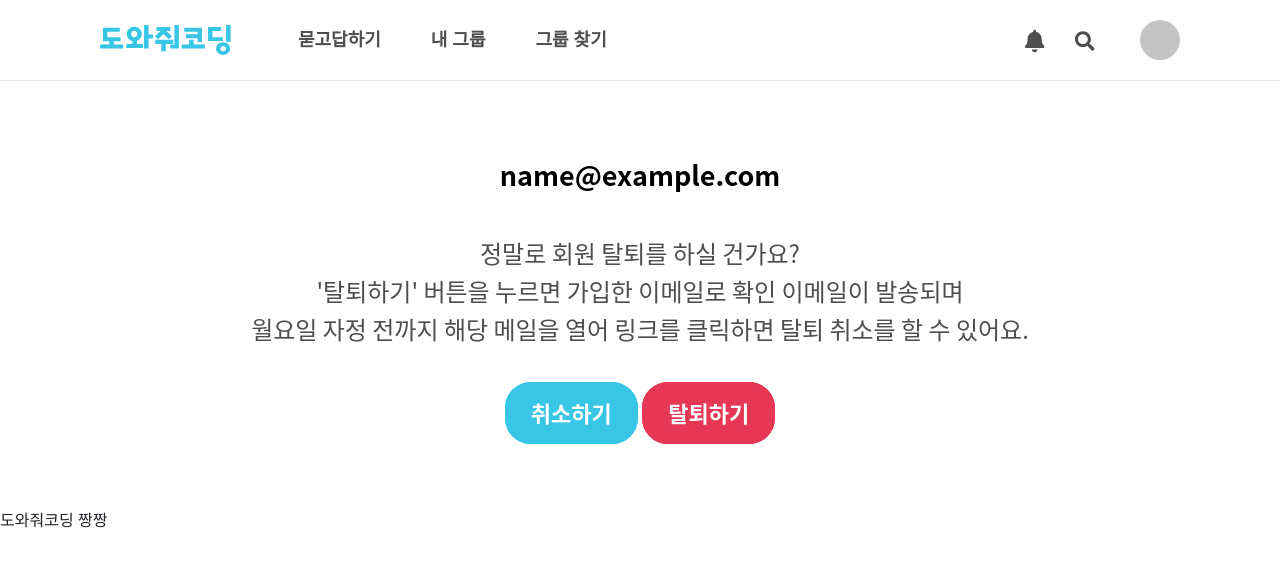
After one commit to hongsy0113/Piro16_Help_Coding, a Django app: page /drop/ in a window 1280 px wide. The commit adds this page. Shown: the top 567 px of the page. Run offline with Django 4.2, Linux system fonts and the light colour scheme; the visitor is signed in with stand-in values (Sample User, id 1); parts of the project's set-up code (start-up, migrations or seed data) failed here and were passed over; some libraries are stand-ins or nearby versions.

Commit message:
[FEAT] user drop

```diff
--- a/static/css/singup_success.css
+++ b/static/css/singup_success.css
@@ -42,8 +42,8 @@ button {
 
 .return-main__btn {
   padding: 12px 24px 14px;
-    background: #37C6E6;
-    border: 2px solid #37C6E6;
+  background: #37c6e6;
+  border: 2px solid #37c6e6;
   box-sizing: border-box;
   border-radius: 26px;
 
@@ -51,12 +51,33 @@ button {
   font-weight: bold;
   font-size: 22px;
   line-height: 105%;
-    color: #FFFFFF;
+  color: #ffffff;
   text-decoration: none;
 }
 
 .return-main__btn:hover {
-    color: #37C6E6;
-    background: #FFFFFF;
+  color: #37c6e6;
+  background: #ffffff;
   transition: 0.3s;
 }
+
+.drop__btn {
+  padding: 12px 24px 14px;
+  background: #e63754;
+  border: 2px solid #e63754;
+  box-sizing: border-box;
+  border-radius: 26px;
+
+  font-family: Noto Sans CJK KR;
+  font-weight: bold;
+  font-size: 22px;
+  line-height: 105%;
+  color: #ffffff;
+  text-decoration: none;
+}
+
+.drop__btn:hover {
+  color: #e63754;
+  background: #ffffff;
+  transition: 0.3s;
+}
--- /dev/null
+++ b/templates/user/drop.html
@@ -0,0 +1,28 @@
+{% extends 'base.html' %}
+{% load static %}
+
+{% block css %}
+<link rel="stylesheet" href="{% static 'css/singup_success.css' %}">
+{% endblock %}
+
+{% block title %} 도와줘, 코딩 | 회원 탈퇴 {% endblock %}
+
+{% block content %}
+
+<div class="email__box">
+    <span class="email-text">{{ email }}</span>
+</div>
+
+<div class="signup__success">
+    <p class="signup__success--message">
+    <span>정말로 회원 탈퇴를 하실 건가요?</span>
+    <span>'탈퇴하기' 버튼을 누르면 가입한 이메일로 확인 이메일이 발송되며</span>
+    <span>월요일 자정 전까지 해당 메일을 열어 링크를 클릭하면 탈퇴 취소를 할 수 있어요.</span>
+    </p>
+    <div>
+      <a class="return-main__btn" href="{% url 'user:mypage' %}">취소하기</a>
+      <a class="drop__btn" href="{% url 'user:drop_success' %}">탈퇴하기</a>
+    </div>
+</div>
+
+{% endblock content %}
--- a/templates/user/mypage.html
+++ b/templates/user/mypage.html
@@ -32,7 +32,8 @@
     </div>
     <div class="mypage__profile__btn">
       <button class="btn btn-secondary"><a class="text-white" href="{% url 'user:mypage_revise' %}" style="text-decoration: none">개인정보 수정</a></button>
-      <button class="btn btn-secondary"><a class="text-white" href="{% url 'user:mypage_point' %}" style="text-decoration: none">나의 포인트 현황</a></button>
+      <button class="btn btn-secondary"><a class="text-white" href="{% url 'user:mypage_point' %}" style="text-decoration: none">포인트 기록</a></button>
+      <button class="btn btn-danger"><a class="text-white" href="{% url 'user:drop' %}" style="text-decoration: none">회원 탈퇴하기</a></button>
     </div>
     {% if messages %}{% for message in messages %}<p class="mypage__message">{{ message.message }}</p>{% endfor %}{% endif %}
   </div>
--- a/user/urls.py
+++ b/user/urls.py
@@ -30,4 +30,6 @@ urlpatterns = [
          views.public_userpage, name='public_userpage'),
     path('group_wait_profile/', view=views.group_wait_profile,
          name='group_wait_profile'),
+    path('drop/', views.drop, name="drop"),
+    path('drop_success/', views.drop_success, name="drop_success"),
 ]
--- a/user/views.py
+++ b/user/views.py
@@ -384,6 +384,41 @@ def my_page_revise(request):
                'current_image': user.img.url.split('/')[-1], 'temp_img_location': '/media/user_{}/thumbnail/'.format(user.email)}
         return render(request, template_name='user/mypage_revise.html', context=ctx)
 
+# Drop
+
+
+def drop(request):
+    user = request.user
+    if user == AnonymousUser():
+        return redirect('user:login')
+    ctx = {'user': user, 'email': user.email}
+    return render(request, template_name='user/drop.html', context=ctx)
+
+# Drop Success
+
+
+def drop_success(request):
+    user = request.user
+    if user == AnonymousUser():
+        return redirect('user:login')
+    user.is_active = False
+    user.save()
+    current_site = get_current_site(request)
+    message = render_to_string('user/user_drop_email.html',
+                               {
+                                   'user': user,
+                                   'domain': current_site.domain,
+                                   'uid': urlsafe_base64_encode(force_bytes(user.pk)).encode().decode(),
+                                   'token': user_activation_token.make_token(user),
+                               }
+                               )
+    mail_subject = '[도와줘, 코딩] 회원탈퇴 확인 메일입니다.'
+    email = EmailMessage(mail_subject, message, to=[user.email])
+    # email.send()
+    ctx = {'user': user, 'email': user.email}
+    return render(request, template_name='user/drop_success.html', context=ctx)
+
+
 # List View (Question, Answer, Reward, Point)
 
 
```
Also changed, not shown: templates/user/drop_success.html (added, +25 -0 lines), templates/user/user_drop_email.html (added, +9 -0 lines). Lines whose indentation alone changed are shown as unchanged.
